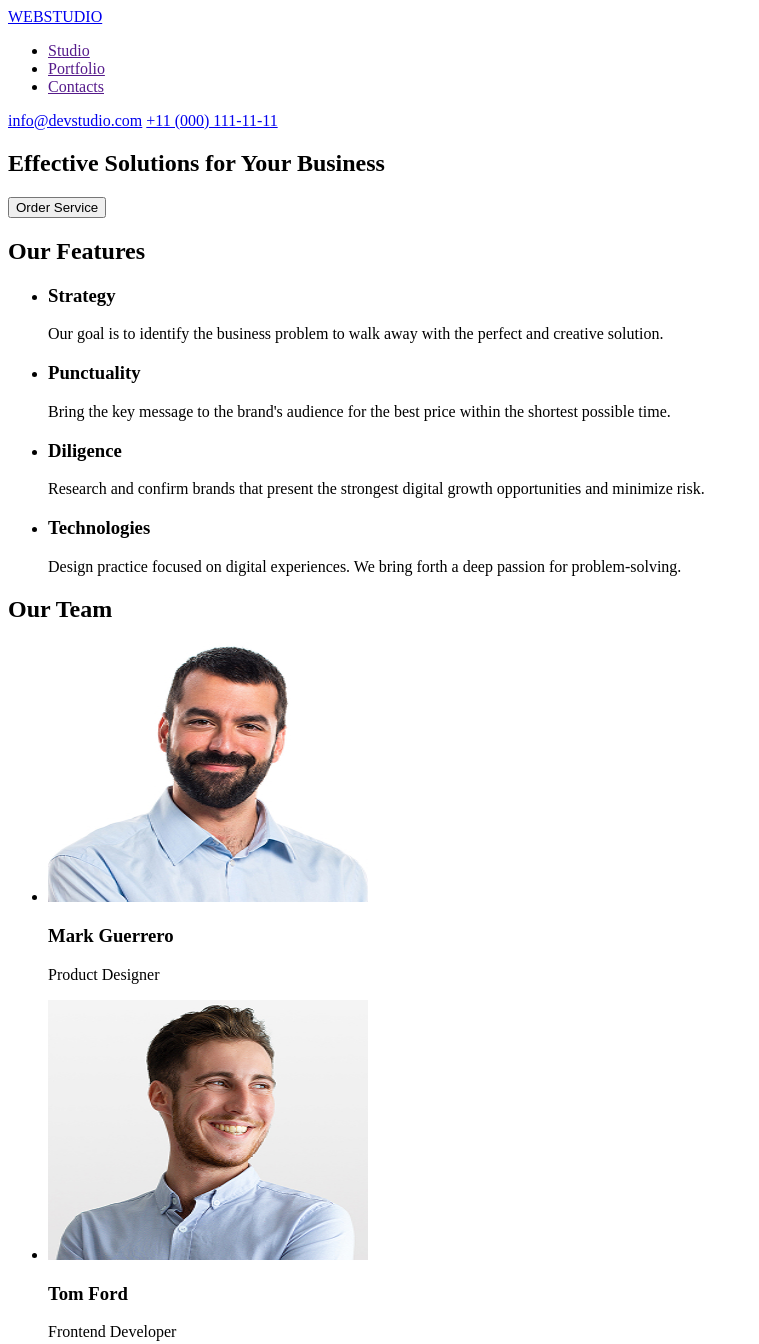
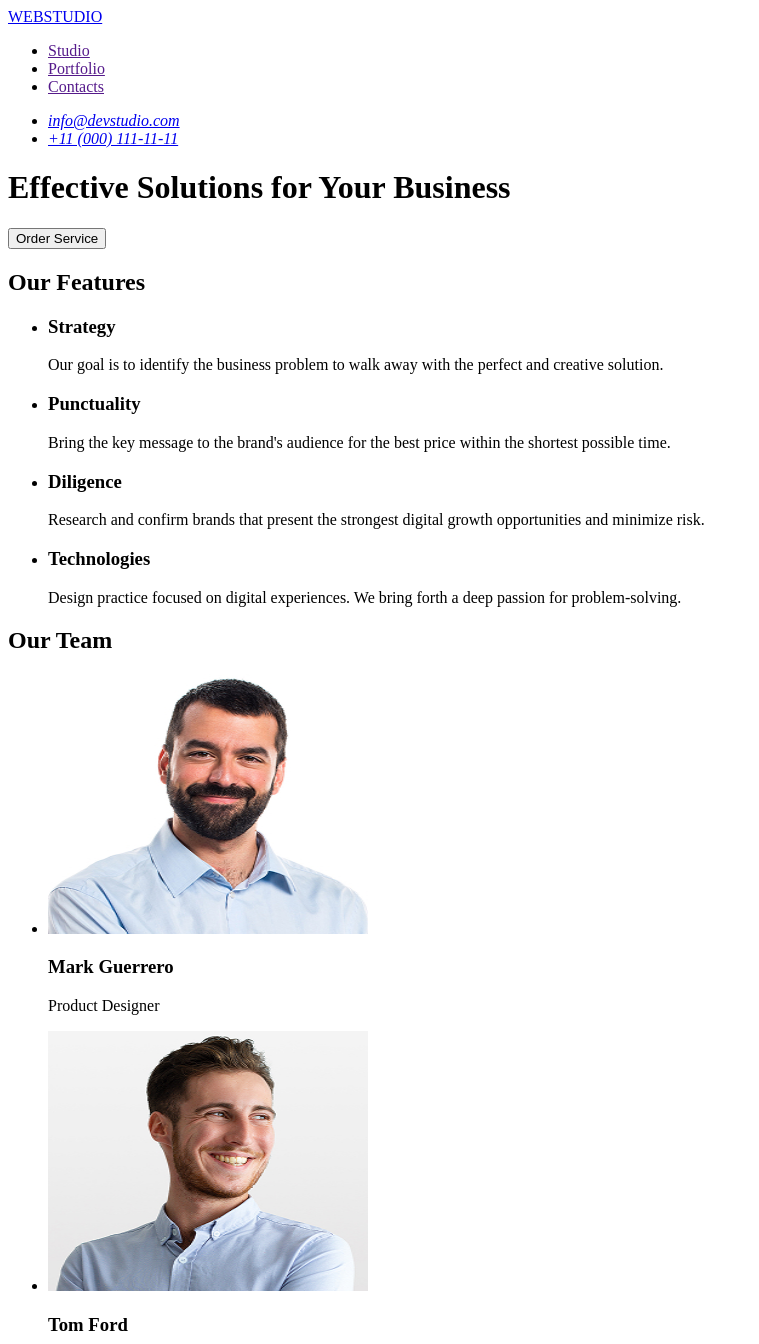
Before and after one commit to Reila1/Sofia-Mouseenko, a plain HTML site: page index.html in a window 1280 px wide. Shown: the top 1344 px of the page, without its empty margins (0-759 px from the left). Drawn offline with Linux system fonts and the light colour scheme.

Commit message:
Update index.html

```diff
--- a/index.html
+++ b/index.html
@@ -7,32 +7,30 @@
 </head>
 <body>
     <header>
-        <div class="container">
-            <a href="#" class="logo">WEBSTUDIO</a>
         <nav>
+            <a href="./index.html" class="logo">WEBSTUDIO</a>
             <ul>
                 <li><a href="">Studio</a></li>
                 <li><a href="">Portfolio</a></li>
                 <li><a href="">Contacts</a></li>
             </ul>
         </nav>
-        <div class="contact-info">
-            <a href="mailto:info@devstudio.com">info@devstudio.com</a>
-            <a href="tel:+110001111111">+11 (000) 111-11-11</a>
-        </div>
-    </div>
+        <address>
+            <ul>
+                <li><a href="mailto:info@devstudio.com">info@devstudio.com</a></li>
+                <li><a href="tel:+110001111111">+11 (000) 111-11-11</a></li>
+            </ul>
+        </address>
     </header>
     <main>
-        <section class="hero">
-            <div class="container">
+
                 <h1>Effective Solutions for Your Business</h1>
                 <button class="button">Order Service</button>
-            </div>
-        </section>
+
         <section class="features">
-            <div class="container">
+
                 <h2>Our Features</h2>
-                <ul class="features-list">
+                <ul >
                     <li >
                         <h3>Strategy</h3>
                         <p>Our goal is to identify the business problem to walk away with the perfect and creative solution.</p>
@@ -53,50 +51,45 @@
                         </p>
                     </li>
                 </ul>
-            </div>
+
         </section>
         <section class="team">
-            <div class="container">
-                <h2> Our Team</h2>
-                <ul >
-                    <li >
+                <h2>Our Team</h2>
+                <ul>
+                    <li>
                         <img src="img/mark.jpg" alt="Mark Guerrero" width="320" height="260">
-                        <div class="member-info">
+
                             <h3>Mark Guerrero</h3>
                             <p>Product Designer</p>
-                        </div>
+
                     </li>
                     <li >
                         <img src="img/tom.jpg" alt="Tom Ford" width="320" height="260">
-                        <div class="member-info">
+
                             <h3>Tom Ford</h3>
                             <p>Frontend Developer</p>
-                        </div>
+
                     </li>
                     <li >
                         <img src="img/camila.jpg" alt="Camila Garcia" width="320" height="260">
-                        <div class="member-info">
                             <h3>Camila Garcia</h3>
                             <p>Marketing</p>
-                        </div>
+
                     </li>
                     <li >
                         <img src="img/daniel.jpg" alt="Daniel Wilson" width="320" height="260">
-                        <div class="member-info">
+
                             <h3>Daniel Wilson</h3>
                             <p>UI Designer</p>
-                        </div>
+
                     </li>
                 </ul>
-            </div>
         </section>
 
     </main>
     <footer>
-        <div class="container">
-            <a href="#" class="logo">WEBSTUDIO</a>
+            <a href="./index.html" class="logo">WEBSTUDIO</a>
             <p>Increase the flow of customers and sales for your business with digital marketing & growth solutions.</p>
-        </div>
     </footer>
 
 </body>
```
